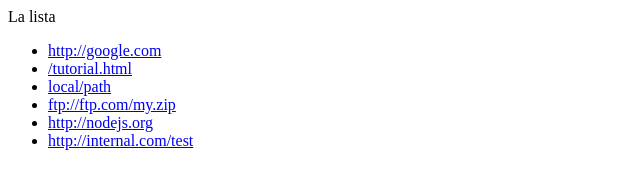
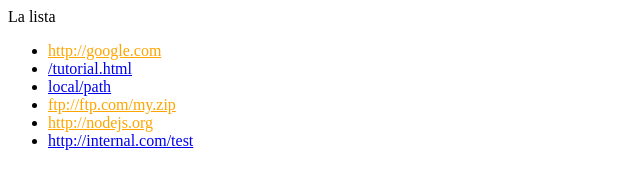
Before and after one commit to dsotogc/DWEC_UT4, a plain HTML site: page Ejercicios/ejercicio-07/index.html in a window 1280 px wide. Shown: the whole page, without its empty margins (0-640 px from the left). Drawn offline with Linux system fonts and the light colour scheme.

Commit message:
ex 05 y 07

```diff
--- a/Ejercicios/ejercicio-07/index.html
+++ b/Ejercicios/ejercicio-07/index.html
@@ -20,6 +20,13 @@
       * Pero no comienza con http://internal.com.
     *************/
       // ...Tu código...
+	let a = document.querySelectorAll("a");
+	for (let i of a)
+	{
+		let href = i.getAttribute("href");
+		if (href && href.includes("://") && !href.startsWith("http://internal.com/"))
+			i.style.color = "orange";
+	}
     </script>
   </body>
 </html>
```
Also changed, not shown: Ejercicios/ejercicio-05/index.html (+4 -0 lines).
